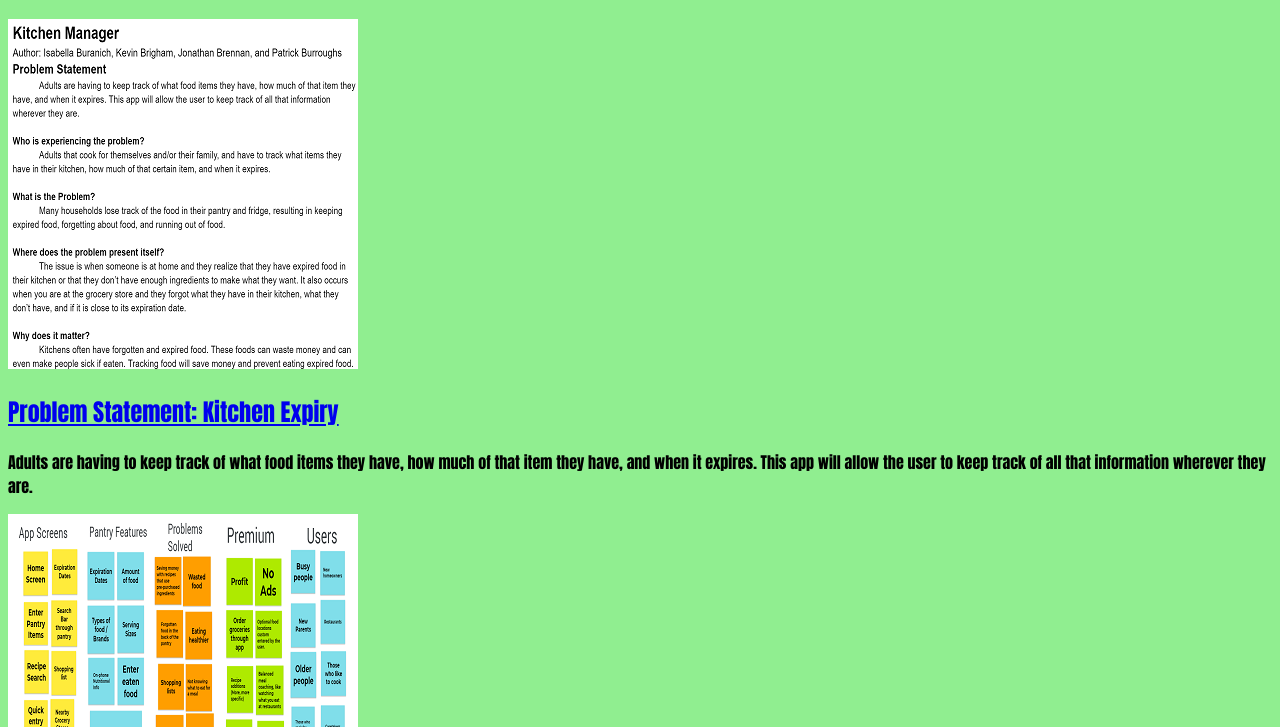
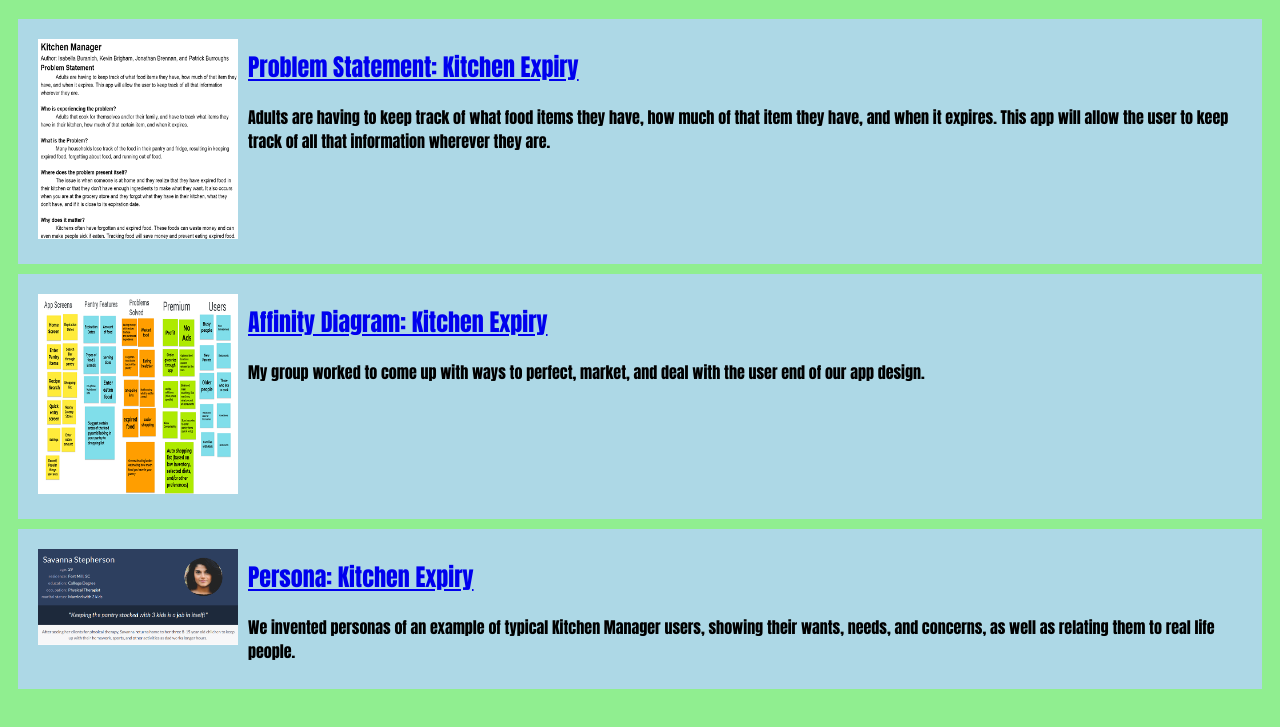
Before and after one commit to Patbu13/Patbu13.github.io, a plain HTML site: page index.html in a window 1280 px wide. Shown: the part 73-800 px from the top of the page. Drawn offline with Linux system fonts and the light colour scheme.

Commit message:
Add files via upload

```diff
--- a/styles.css
+++ b/styles.css
@@ -3,6 +3,16 @@ body {
     font-family:Impact, Haettenschweiler, 'Arial Narrow Bold', sans-serif
 }
 
+.assignment {
+    display:flex;
+    padding:10px;
+    margin:10px;
+    background: lightblue;
+}
+.assignment img {
+    width:200px;
+    padding:10px;
+}
 h1{
     color:darkgreen;
     text-align:center;
```
